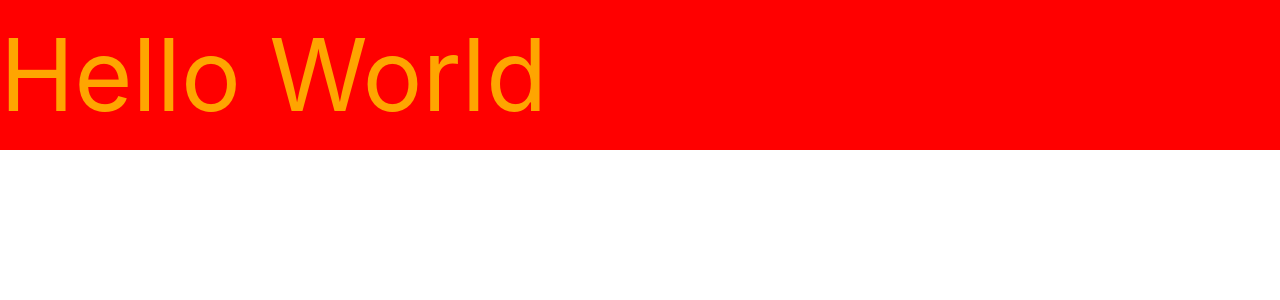
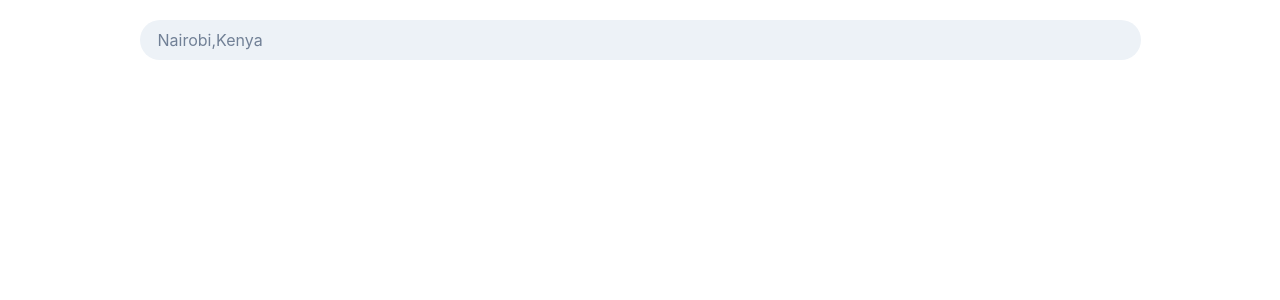
Before and after one commit to asiimwe-a/mentorship-weather-app, a React (Vite) app: page / in a window 1280 px wide. Shown: the top 300 px of the page. Built offline with nearby package versions, Linux system fonts and the light colour scheme.

Commit message:
add Input UI

```diff
--- a/src/App.tsx
+++ b/src/App.tsx
@@ -1,12 +1,16 @@
 import * as React from "react";
 import { Box, Text } from "@chakra-ui/layout";
+import Searchbar from "./components/InputField/input";
 
 const App: React.FC = () => {
   return (
-    <Box backgroundColor="red">
-      <Text color="orange" fontSize="100px">
-        Hello World
-      </Text>
+    <Box backgroundColor="white">
+      <Searchbar setSearch={function (value: React.SetStateAction<string | undefined>): void {
+        throw new Error("Function not implemented.");
+      } } setGeolocate={function (value: React.SetStateAction<boolean>): void {
+        throw new Error("Function not implemented.");
+      } } geolocate={false} />
+
     </Box>
   );
 };
--- a/src/components/input.tsx
+++ b/src/components/InputField/input.tsx
@@ -1,7 +1,7 @@
 /* eslint-disable @typescript-eslint/no-unused-vars */
 import { Dispatch, SetStateAction, useEffect, useState } from "react";
 import { FaSearch, FaMapMarkerAlt } from "react-icons/fa";
-import { Box, Input } from '@chakra-ui/react'
+import { Box, Center, Input, InputGroup, InputRightElement } from '@chakra-ui/react'
 
 export default function Searchbar(search: {
     setSearch: Dispatch<SetStateAction<string | undefined>>;
@@ -26,29 +26,19 @@ export default function Searchbar(search: {
 
     return (
         <Box>
-          <Input placeholder='City'
-          variant='outline'
-          focusBorderColor='blue.600'
+          <Center>
+          <Input placeholder='Nairobi,Kenya'
+          variant='filled'
+          focusBorderColor='blue.300'
+          htmlSize={90}
+          width='auto'
+          borderRadius={36}
+          marginTop={5}
           onChange={(e) => setInput(e.target.value)}
             onFocus={(e) => {
              e.target.value = "";
           }}
- />
-          <Box
-            className="icon"
-            data-tip="get data by user search"
-          >
-            <FaSearch
-              className="cursor-pointer"
-              onClick={() => search.setSearch(input)}
-            />
+ /></Center>
           </Box>
-          <Box className="tooltip tooltip-bottom" data-tip="activate user geolocation">
-            <FaMapMarkerAlt
-              className="cursor-pointer"
-              onClick={() => search.setGeolocate(!search.geolocate)}
-            />
-          </Box>
-        </Box>
       );
     }
```
Also changed, not shown: src/components/InputField/index.tsx (deleted, +0 -7 lines).
